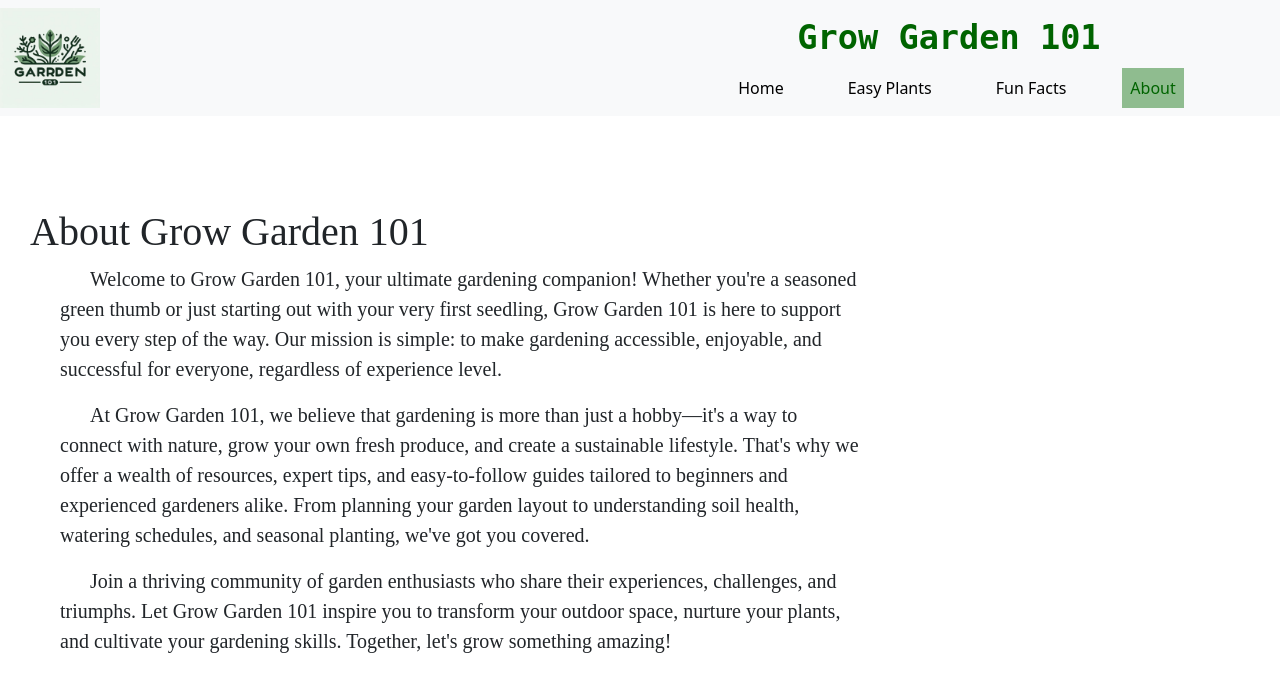
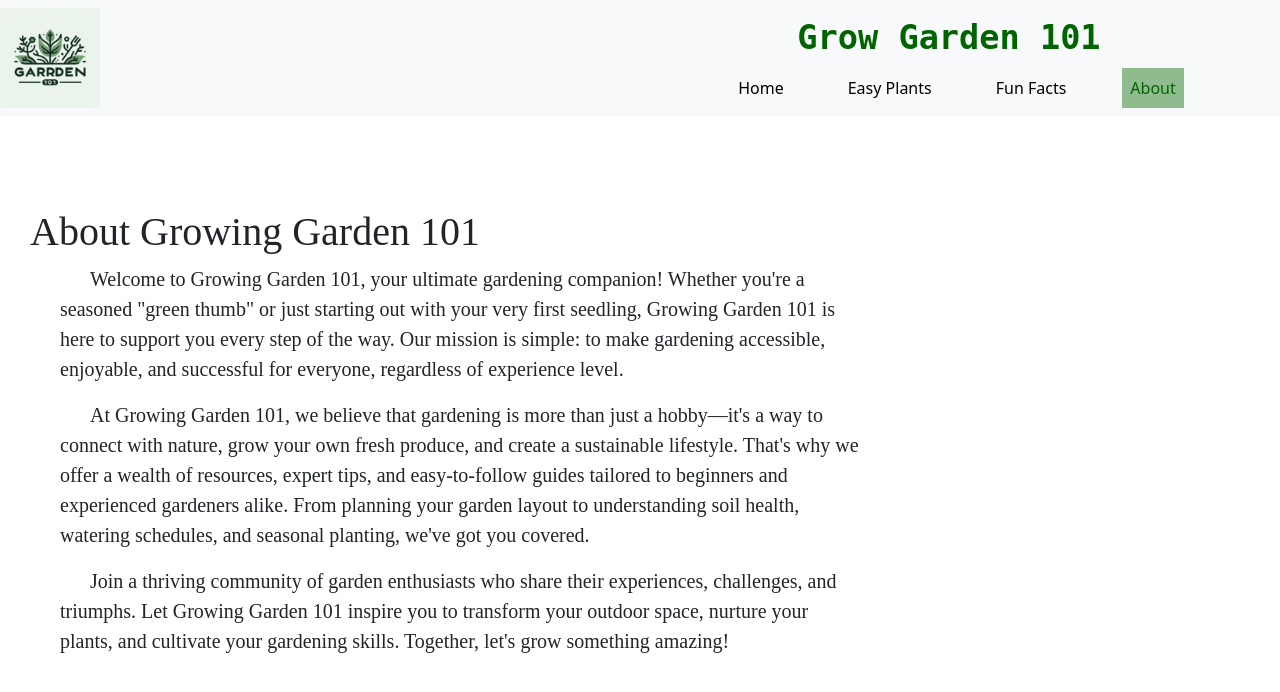
Before and after one commit to maryjohnben/growingGarden101, a React (Vite) app in the folder garden-frontend/: page /about in a window 1280 px wide. Shown: the top 692 px of the page. Built offline with nearby package versions, Linux system fonts and the light colour scheme.

Commit message:
Update About.jsx
Change Grow to Growing. Minor text changes

```diff
--- a/garden-frontend/src/pages/About.jsx
+++ b/garden-frontend/src/pages/About.jsx
@@ -6,18 +6,18 @@ export const About = () => {
         <>
             <div>
                 <h1 style={{ fontFamily: 'cursive' + '', fontSize: '40' +'px', marginLeft:'30px' }}>
-                    About Grow Garden 101
+                    About Growing Garden 101
                 </h1>
 
                 <p style={{ fontFamily: 'Avenir' + '', fontSize: '20' + 'px', maxWidth: "800px", marginLeft:'60px', textIndent:'30px'}}>
-                    Welcome to Grow Garden 101, your ultimate gardening companion! Whether you're a
-                    seasoned green thumb or just starting out with your very first seedling, Grow Garden 101
+                    Welcome to Growing Garden 101, your ultimate gardening companion! Whether you're a
+                    seasoned "green thumb" or just starting out with your very first seedling, Growing Garden 101
                     is here to support you every step of the way. Our mission is simple: to make gardening
                     accessible, enjoyable, and successful for everyone, regardless of experience level.
                 </p>
 
                 <p style={{ fontFamily: 'Avenir' + '', fontSize: '20' + 'px', maxWidth: "800px", marginLeft:'60px' , textIndent:'30px'}}>
-                    At Grow Garden 101, we believe that gardening is more than just a hobby—it's a way to
+                    At Growing Garden 101, we believe that gardening is more than just a hobby—it's a way to
                     connect with nature, grow your own fresh produce, and create a sustainable lifestyle.
                     That's why we offer a wealth of resources, expert tips, and easy-to-follow guides tailored
                     to beginners and experienced gardeners alike. From planning your garden layout to
@@ -27,7 +27,7 @@ export const About = () => {
 
                 <p style={{ fontFamily: 'Avenir' + '', fontSize: '20' + 'px', maxWidth: "800px", marginLeft:'60px', textIndent:'30px'}}>
                     Join a thriving community of garden enthusiasts who share their experiences, challenges,
-                    and triumphs. Let Grow Garden 101 inspire you to transform your outdoor space, nurture
+                    and triumphs. Let Growing Garden 101 inspire you to transform your outdoor space, nurture
                     your plants, and cultivate your gardening skills. Together, let's grow something amazing!
                 </p>
              </div>
```
